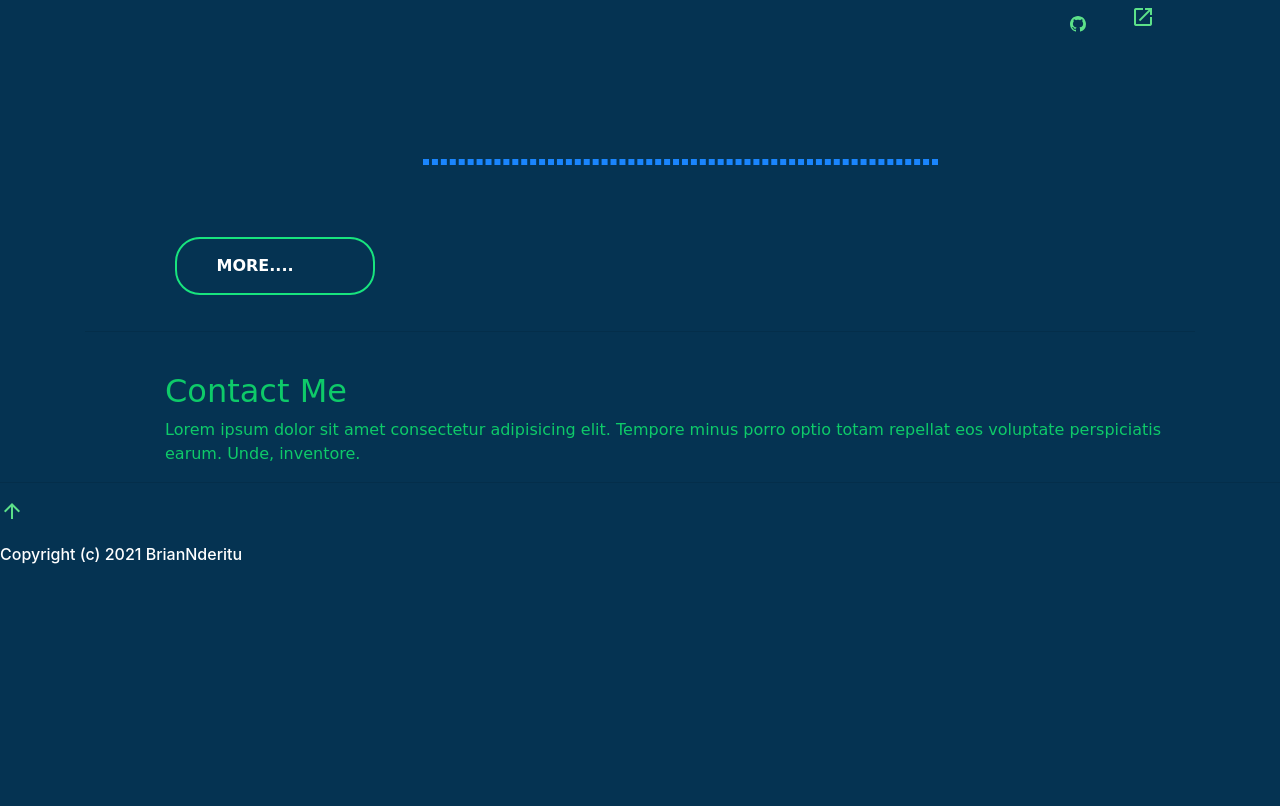
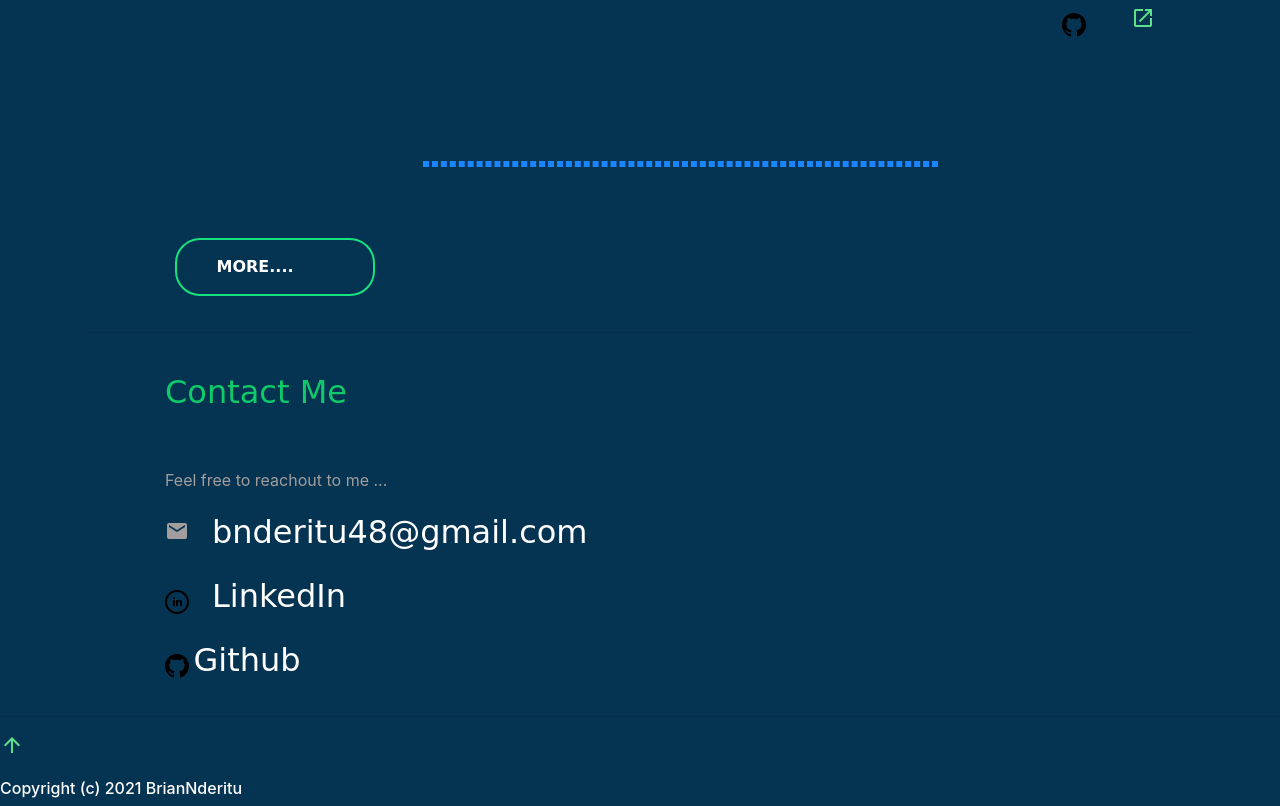
Before and after one commit to Brian569/Portfolio-v1, a Django app: page / in a window 1280 px wide. Shown: the part 3571-4377 px from the top of the page. Before the commit the page ends 4135 px from the top, so only its background shows below. Run offline with Django 3.2, Linux system fonts and the light colour scheme; some libraries are stand-ins or nearby versions; some web fonts are replaced.

Commit message:
github icon

```diff
--- a/my_profile/forms.py
+++ b/my_profile/forms.py
@@ -10,3 +10,9 @@ class ProfileForm(forms.ModelForm):
 
         model = Profile
         fields = ('email', 'image')
+
+class LetterForm(forms.Form):
+    """LetterForm definition."""
+    your_name = forms.CharField(label='Your Name', max_length=100)
+    email = forms.EmailField(label='Email')
+    text = forms.CharField()
--- a/my_profile/templates/home.html
+++ b/my_profile/templates/home.html
@@ -74,9 +74,7 @@
             </div>
             <br><br>
             <div class="git">
-                <a  href=""><svg xmlns="http://www.w3.org/2000/svg" width="16" height="16" fill="currentColor" class="bi bi-github" viewBox="0 0 16 16">
-                    <path d="M8 0C3.58 0 0 3.58 0 8c0 3.54 2.29 6.53 5.47 7.59.4.07.55-.17.55-.38 0-.19-.01-.82-.01-1.49-2.01.37-2.53-.49-2.69-.94-.09-.23-.48-.94-.82-1.13-.28-.15-.68-.52-.01-.53.63-.01 1.08.58 1.23.82.72 1.21 1.87.87 2.33.66.07-.52.28-.87.51-1.07-1.78-.2-3.64-.89-3.64-3.95 0-.87.31-1.59.82-2.15-.08-.2-.36-1.02.08-2.12 0 0 .67-.21 2.2.82.64-.18 1.32-.27 2-.27.68 0 1.36.09 2 .27 1.53-1.04 2.2-.82 2.2-.82.44 1.1.16 1.92.08 2.12.51.56.82 1.27.82 2.15 0 3.07-1.87 3.75-3.65 3.95.29.25.54.73.54 1.48 0 1.07-.01 1.93-.01 2.2 0 .21.15.46.55.38A8.012 8.012 0 0 0 16 8c0-4.42-3.58-8-8-8z"/>
-                  </svg></a>
+                <a  href=""><svg xmlns="http://www.w3.org/2000/svg" width="24" height="24" viewBox="0 0 24 24"><path d="M12 0c-6.626 0-12 5.373-12 12 0 5.302 3.438 9.8 8.207 11.387.599.111.793-.261.793-.577v-2.234c-3.338.726-4.033-1.416-4.033-1.416-.546-1.387-1.333-1.756-1.333-1.756-1.089-.745.083-.729.083-.729 1.205.084 1.839 1.237 1.839 1.237 1.07 1.834 2.807 1.304 3.492.997.107-.775.418-1.305.762-1.604-2.665-.305-5.467-1.334-5.467-5.931 0-1.311.469-2.381 1.236-3.221-.124-.303-.535-1.524.117-3.176 0 0 1.008-.322 3.301 1.23.957-.266 1.983-.399 3.003-.404 1.02.005 2.047.138 3.006.404 2.291-1.552 3.297-1.23 3.297-1.23.653 1.653.242 2.874.118 3.176.77.84 1.235 1.911 1.235 3.221 0 4.609-2.807 5.624-5.479 5.921.43.372.823 1.102.823 2.222v3.293c0 .319.192.694.801.576 4.765-1.589 8.199-6.086 8.199-11.386 0-6.627-5.373-12-12-12z"/></svg></a>
                     <a href=""><span class="material-icons">
                         open_in_new
                         </span></a>
@@ -108,9 +106,7 @@
             </div>
             <br><br>
             <div class="git">
-                <a  href=""><svg xmlns="http://www.w3.org/2000/svg" width="16" height="16" fill="currentColor" class="bi bi-github" viewBox="0 0 16 16">
-                    <path d="M8 0C3.58 0 0 3.58 0 8c0 3.54 2.29 6.53 5.47 7.59.4.07.55-.17.55-.38 0-.19-.01-.82-.01-1.49-2.01.37-2.53-.49-2.69-.94-.09-.23-.48-.94-.82-1.13-.28-.15-.68-.52-.01-.53.63-.01 1.08.58 1.23.82.72 1.21 1.87.87 2.33.66.07-.52.28-.87.51-1.07-1.78-.2-3.64-.89-3.64-3.95 0-.87.31-1.59.82-2.15-.08-.2-.36-1.02.08-2.12 0 0 .67-.21 2.2.82.64-.18 1.32-.27 2-.27.68 0 1.36.09 2 .27 1.53-1.04 2.2-.82 2.2-.82.44 1.1.16 1.92.08 2.12.51.56.82 1.27.82 2.15 0 3.07-1.87 3.75-3.65 3.95.29.25.54.73.54 1.48 0 1.07-.01 1.93-.01 2.2 0 .21.15.46.55.38A8.012 8.012 0 0 0 16 8c0-4.42-3.58-8-8-8z"/>
-                  </svg></a>
+                <a  href=""><svg xmlns="http://www.w3.org/2000/svg" width="24" height="24" viewBox="0 0 24 24"><path d="M12 0c-6.626 0-12 5.373-12 12 0 5.302 3.438 9.8 8.207 11.387.599.111.793-.261.793-.577v-2.234c-3.338.726-4.033-1.416-4.033-1.416-.546-1.387-1.333-1.756-1.333-1.756-1.089-.745.083-.729.083-.729 1.205.084 1.839 1.237 1.839 1.237 1.07 1.834 2.807 1.304 3.492.997.107-.775.418-1.305.762-1.604-2.665-.305-5.467-1.334-5.467-5.931 0-1.311.469-2.381 1.236-3.221-.124-.303-.535-1.524.117-3.176 0 0 1.008-.322 3.301 1.23.957-.266 1.983-.399 3.003-.404 1.02.005 2.047.138 3.006.404 2.291-1.552 3.297-1.23 3.297-1.23.653 1.653.242 2.874.118 3.176.77.84 1.235 1.911 1.235 3.221 0 4.609-2.807 5.624-5.479 5.921.43.372.823 1.102.823 2.222v3.293c0 .319.192.694.801.576 4.765-1.589 8.199-6.086 8.199-11.386 0-6.627-5.373-12-12-12z"/></svg></a>
                     <a href=""><span class="material-icons">
                         open_in_new
                         </span></a>
@@ -142,9 +138,7 @@
             </div>
             <br><br>
             <div class="git">
-                <a  href=""><svg xmlns="http://www.w3.org/2000/svg" width="16" height="16" fill="currentColor" class="bi bi-github" viewBox="0 0 16 16">
-                    <path d="M8 0C3.58 0 0 3.58 0 8c0 3.54 2.29 6.53 5.47 7.59.4.07.55-.17.55-.38 0-.19-.01-.82-.01-1.49-2.01.37-2.53-.49-2.69-.94-.09-.23-.48-.94-.82-1.13-.28-.15-.68-.52-.01-.53.63-.01 1.08.58 1.23.82.72 1.21 1.87.87 2.33.66.07-.52.28-.87.51-1.07-1.78-.2-3.64-.89-3.64-3.95 0-.87.31-1.59.82-2.15-.08-.2-.36-1.02.08-2.12 0 0 .67-.21 2.2.82.64-.18 1.32-.27 2-.27.68 0 1.36.09 2 .27 1.53-1.04 2.2-.82 2.2-.82.44 1.1.16 1.92.08 2.12.51.56.82 1.27.82 2.15 0 3.07-1.87 3.75-3.65 3.95.29.25.54.73.54 1.48 0 1.07-.01 1.93-.01 2.2 0 .21.15.46.55.38A8.012 8.012 0 0 0 16 8c0-4.42-3.58-8-8-8z"/>
-                  </svg></a>
+                <a  href=""><svg xmlns="http://www.w3.org/2000/svg" width="24" height="24" viewBox="0 0 24 24"><path d="M12 0c-6.626 0-12 5.373-12 12 0 5.302 3.438 9.8 8.207 11.387.599.111.793-.261.793-.577v-2.234c-3.338.726-4.033-1.416-4.033-1.416-.546-1.387-1.333-1.756-1.333-1.756-1.089-.745.083-.729.083-.729 1.205.084 1.839 1.237 1.839 1.237 1.07 1.834 2.807 1.304 3.492.997.107-.775.418-1.305.762-1.604-2.665-.305-5.467-1.334-5.467-5.931 0-1.311.469-2.381 1.236-3.221-.124-.303-.535-1.524.117-3.176 0 0 1.008-.322 3.301 1.23.957-.266 1.983-.399 3.003-.404 1.02.005 2.047.138 3.006.404 2.291-1.552 3.297-1.23 3.297-1.23.653 1.653.242 2.874.118 3.176.77.84 1.235 1.911 1.235 3.221 0 4.609-2.807 5.624-5.479 5.921.43.372.823 1.102.823 2.222v3.293c0 .319.192.694.801.576 4.765-1.589 8.199-6.086 8.199-11.386 0-6.627-5.373-12-12-12z"/></svg></a>
                     <a href=""><span class="material-icons">
                         open_in_new
                         </span></a>
@@ -160,7 +154,7 @@
     </div>
 
     <!-- <div class="more"> -->
-        <button class="span" type="button"><span></span> <a href="{% url 'more' %}">MORE....</a></button>
+        <button class="span text-center" type="button"><span></span> <a href="{% url 'more' %}">MORE....</a></button>
     <!-- </div> -->
     <!-- four -->
 
@@ -173,10 +167,30 @@
 
   <hr>
 
-  <div class="logo" id="projects">
-    <h2 id="contact">Contact Me </h2>
-   Lorem ipsum dolor sit amet consectetur adipisicing elit. Tempore minus porro optio totam repellat eos voluptate perspiciatis earum. Unde, inventore.
-</div>
+  <div class="logo" id="contact">
+    <h2 >Contact Me </h2>
+    <br><br>
+    <p>Feel free to reachout to me ...</p>
+
+    <div class="row">
+        <div class="col-md-6 best">
+            <p>
+                <span class="material-icons">
+                    email
+                    </span>  <spans>....</spans><a href="https://mail.google.com/mail/u/0/?fs=1&tf=cm&source=mailto&to=bnderitu48@gmail.com">bnderitu48@gmail.com</a>
+            </p>
+            <p>
+                <svg xmlns="http://www.w3.org/2000/svg" width="24" height="24" viewBox="0 0 24 24"><path d="M12 2c5.514 0 10 4.486 10 10s-4.486 10-10 10-10-4.486-10-10 4.486-10 10-10zm0-2c-6.627 0-12 5.373-12 12s5.373 12 12 12 12-5.373 12-12-5.373-12-12-12zm-2 8c0 .557-.447 1.008-1 1.008s-1-.45-1-1.008c0-.557.447-1.008 1-1.008s1 .452 1 1.008zm0 2h-2v6h2v-6zm3 0h-2v6h2v-2.861c0-1.722 2.002-1.881 2.002 0v2.861h1.998v-3.359c0-3.284-3.128-3.164-4-1.548v-1.093z"/></svg>
+                <spans>....</spans><a href="https://www.linkedin.com/in/brian-mbugua-nderitu-000792211/">LinkedIn</a>
+            </p>
+            <p>
+                <svg xmlns="http://www.w3.org/2000/svg" width="24" height="24" viewBox="0 0 24 24"><path d="M12 0c-6.626 0-12 5.373-12 12 0 5.302 3.438 9.8 8.207 11.387.599.111.793-.261.793-.577v-2.234c-3.338.726-4.033-1.416-4.033-1.416-.546-1.387-1.333-1.756-1.333-1.756-1.089-.745.083-.729.083-.729 1.205.084 1.839 1.237 1.839 1.237 1.07 1.834 2.807 1.304 3.492.997.107-.775.418-1.305.762-1.604-2.665-.305-5.467-1.334-5.467-5.931 0-1.311.469-2.381 1.236-3.221-.124-.303-.535-1.524.117-3.176 0 0 1.008-.322 3.301 1.23.957-.266 1.983-.399 3.003-.404 1.02.005 2.047.138 3.006.404 2.291-1.552 3.297-1.23 3.297-1.23.653 1.653.242 2.874.118 3.176.77.84 1.235 1.911 1.235 3.221 0 4.609-2.807 5.624-5.479 5.921.43.372.823 1.102.823 2.222v3.293c0 .319.192.694.801.576 4.765-1.589 8.199-6.086 8.199-11.386 0-6.627-5.373-12-12-12z"/></svg>
+                <a href="">Github</a>
+            </p>
+        </div>
+        <div class="col-md-6"></div>
+    </div>
+    </div>
    </div>
 
 
@@ -184,6 +198,9 @@
 </div>
 
 <style>
+    spans{
+        color: transparent;
+    }
     .dashed-border {
      width: 50%;
      margin: auto;
@@ -196,11 +213,26 @@
         color: rgb(93, 225, 137);
         margin-right: 5vmin;
     }
+
+    .best p a{
+        height: 20vmin;
+        color: #fff;
+        text-decoration: none;
+        font-size: 2rem;
+        font-family: cursive;
+        margin-right: 5vmin;
+    }
+
+    .best p a:hover{
+        color: rgb(93, 225, 137);
+        text-decoration: none;
+        font-size: 2rem;
+    }
     .news{
         text-align: right;
         color: #fff;
     }
-    #projects i{
+    #contact p{
         color: rgb(163, 158, 158);
         font-family: -apple-system, BlinkMacSystemFont, 'Segoe UI', Roboto, Oxygen, Ubuntu, Cantarell, 'Open Sans', 'Helvetica Neue', sans-serif;
     }
--- a/my_profile/views.py
+++ b/my_profile/views.py
@@ -1,11 +1,19 @@
 from django.shortcuts import render, redirect
 from .models import Profile
-from .forms import ProfileForm
+from .forms import ProfileForm, LetterForm
 
 def home(request):
     profile = Profile.objects.all()
 
-    return render(request, 'home.html', {'profile': profile})
+    if request.method == 'POST':
+        form = LetterForm(request.POST)
+        if form.is_valid():
+            print('valid')
+
+    else:
+        form = LetterForm()
+
+    return render(request, 'home.html', {'profile': profile, 'letter': form})
 
 def upload(request):
 
```
Also changed, not shown: my_profile/templates/more.html (+4 -10 lines).
